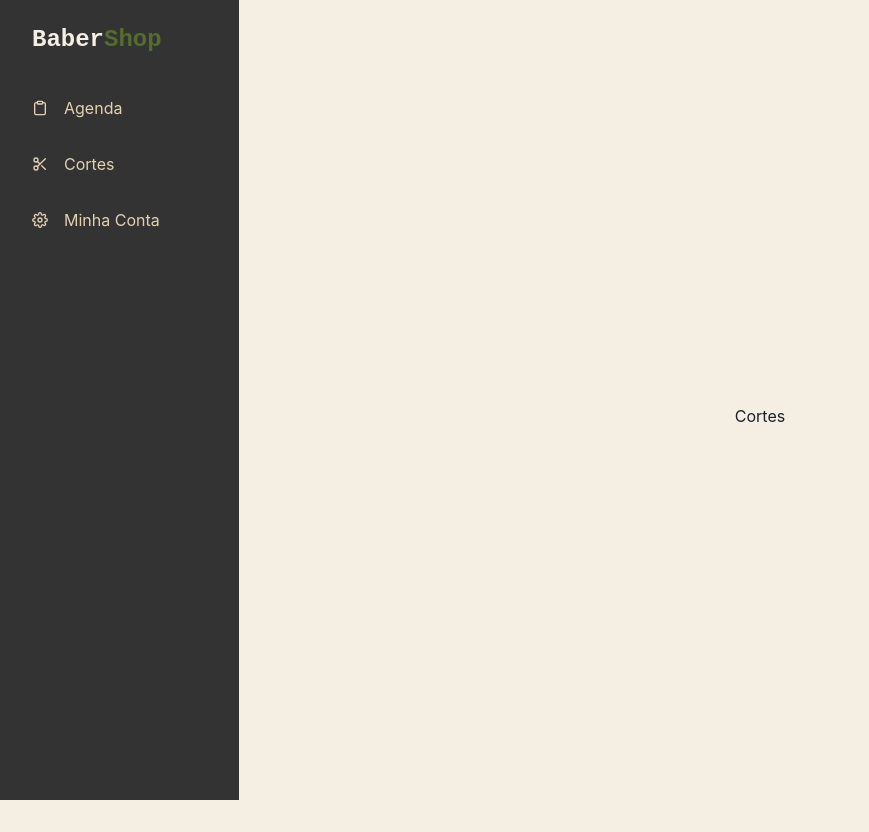
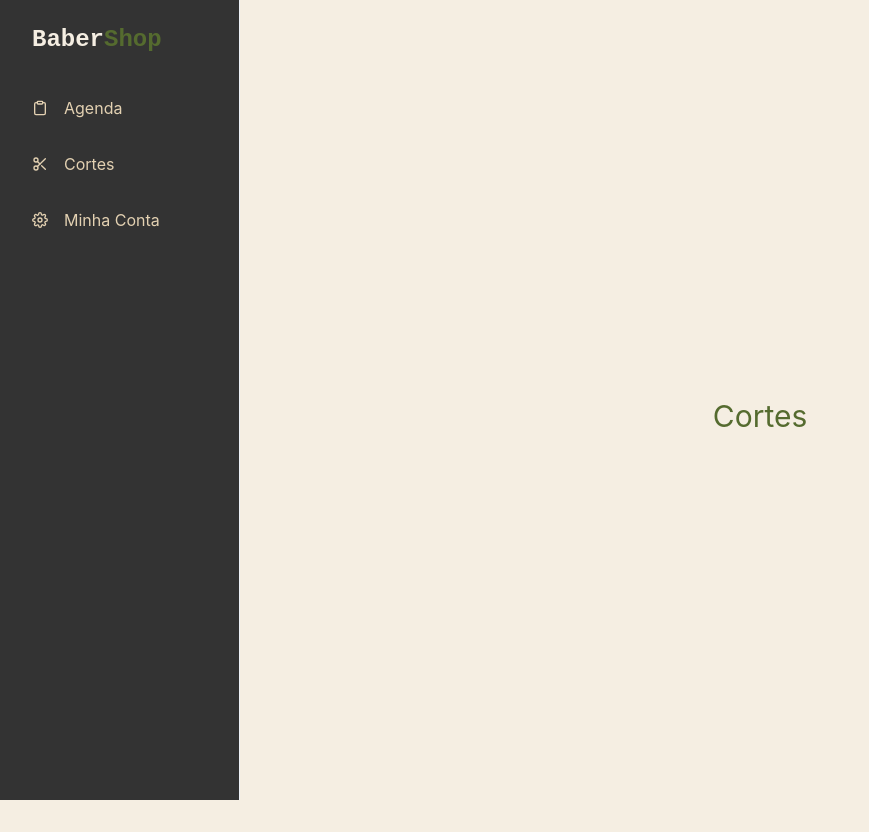
Before and after one commit to eriksena16/barber-shop-web, a Next.js app: page /haircut in a window 1280 px wide. Shown: the whole page, without its empty margins (0-869 px from the left). Built offline with nearby package versions, Linux system fonts and the light colour scheme; no server answers.

Commit message:
Fix: ajustes

```diff
--- a/src/pages/haircut/index.tsx
+++ b/src/pages/haircut/index.tsx
@@ -10,13 +10,12 @@ export default function Haircut() {
       </Head>
       <SideBar>
         <Flex
-          background={"barber.900"}
+          background={"barber.100"}
           height={"100vh"}
           align={"center"}
           justifyContent={"center"}
-          backgroundColor={"barber.100"}
         >
-          <Text> Cortes</Text>
+          <Text color={"button.cta"} fontSize={30}> Cortes</Text>
         </Flex>
       </SideBar>
     </>
--- a/src/pages/profile/index.tsx
+++ b/src/pages/profile/index.tsx
@@ -10,13 +10,12 @@ export default function Profile() {
       </Head>
       <SideBar>
         <Flex
-          background={"barber.900"}
+          background={"barber.100"}
           height={"100vh"}
           align={"center"}
           justifyContent={"center"}
-          backgroundColor={"barber.100"}
         >
-          <Text> Perfil</Text>
+          <Text color={"button.cta"} fontSize={30}> Perfil</Text>
         </Flex>
       </SideBar>
     </>
```
